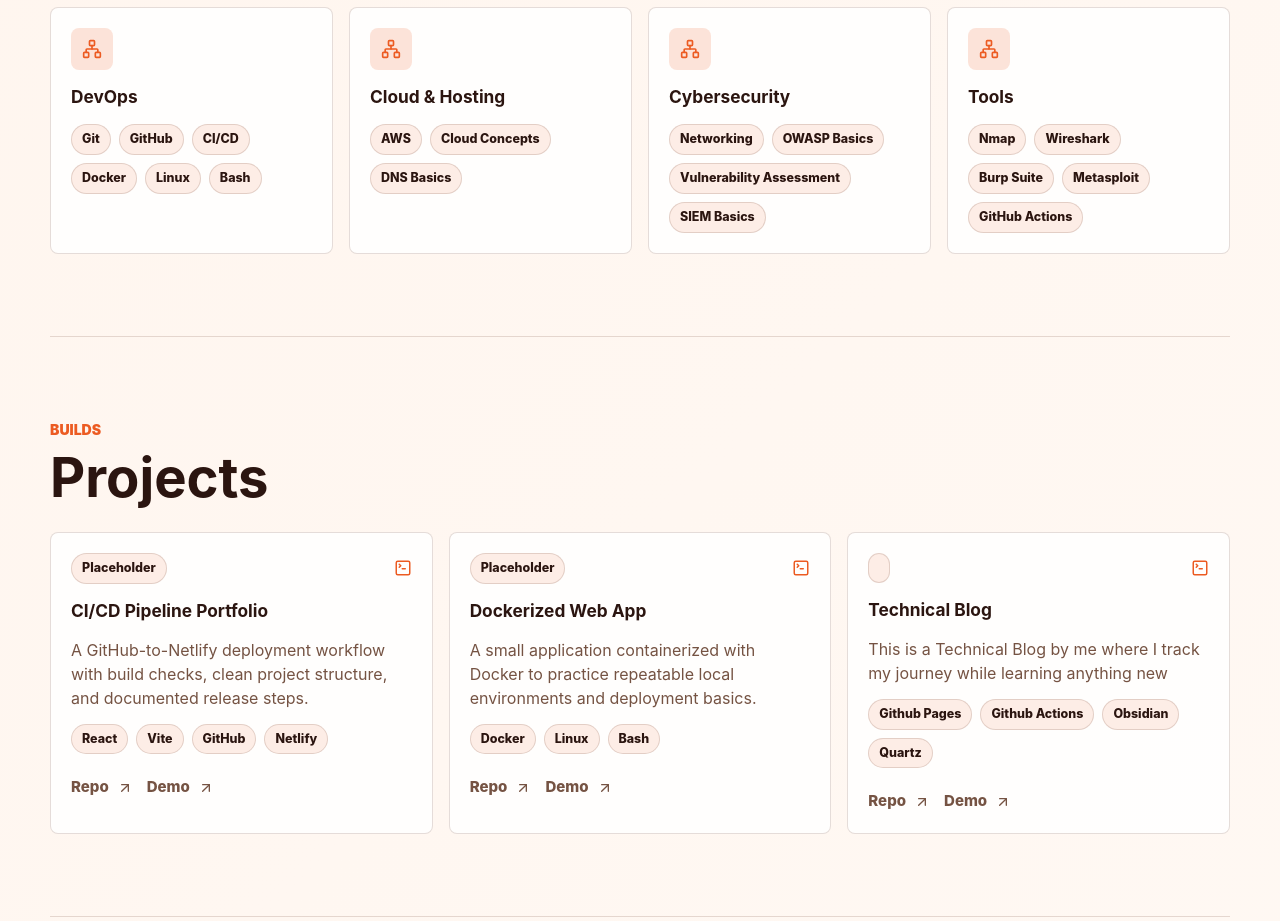
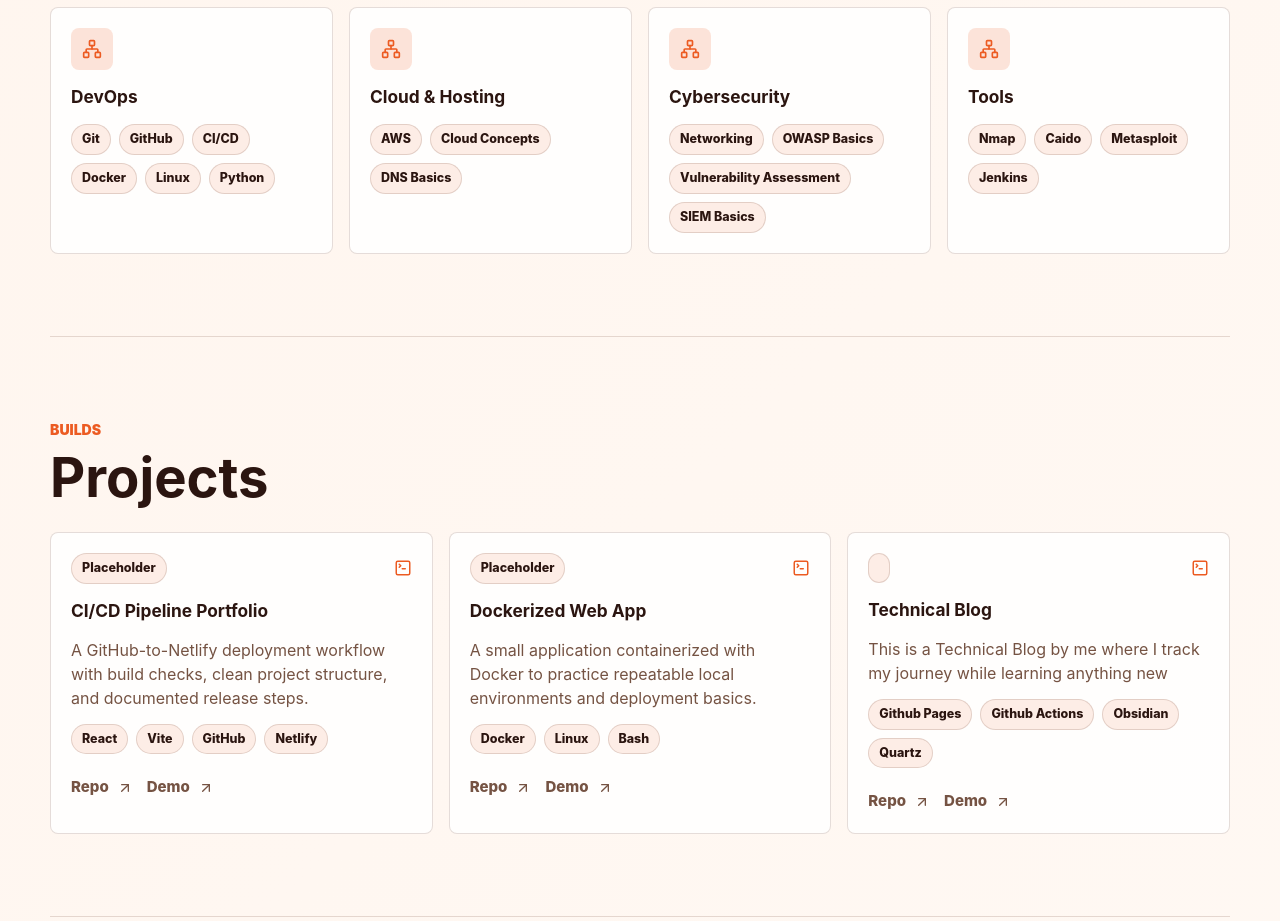
Before and after one commit to sulaimanxmb/online-portfolio, a React (Vite) app: page / in a window 1280 px wide. Shown: the part 1800-2721 px from the top of the page. Built offline with nearby package versions, Linux system fonts and the light colour scheme.

Commit message:
Updated the skillset section little bit not final yet

```diff
--- a/src/data/portfolioContent.js
+++ b/src/data/portfolioContent.js
@@ -54,7 +54,7 @@
   skills: [
     {
       category: "DevOps",
-      items: ["Git", "GitHub", "CI/CD", "Docker", "Linux", "Bash"],
+      items: ["Git", "GitHub", "CI/CD", "Docker", "Linux", "Python"],
     },
     {
       category: "Cloud & Hosting",
@@ -66,7 +66,7 @@
     },
     {
       category: "Tools",
-      items: ["Nmap", "Wireshark", "Burp Suite", "Metasploit", "GitHub Actions"],
+      items: ["Nmap", "Caido", "Metasploit", "Jenkins"],
     },
   ],
   projects: [
```
